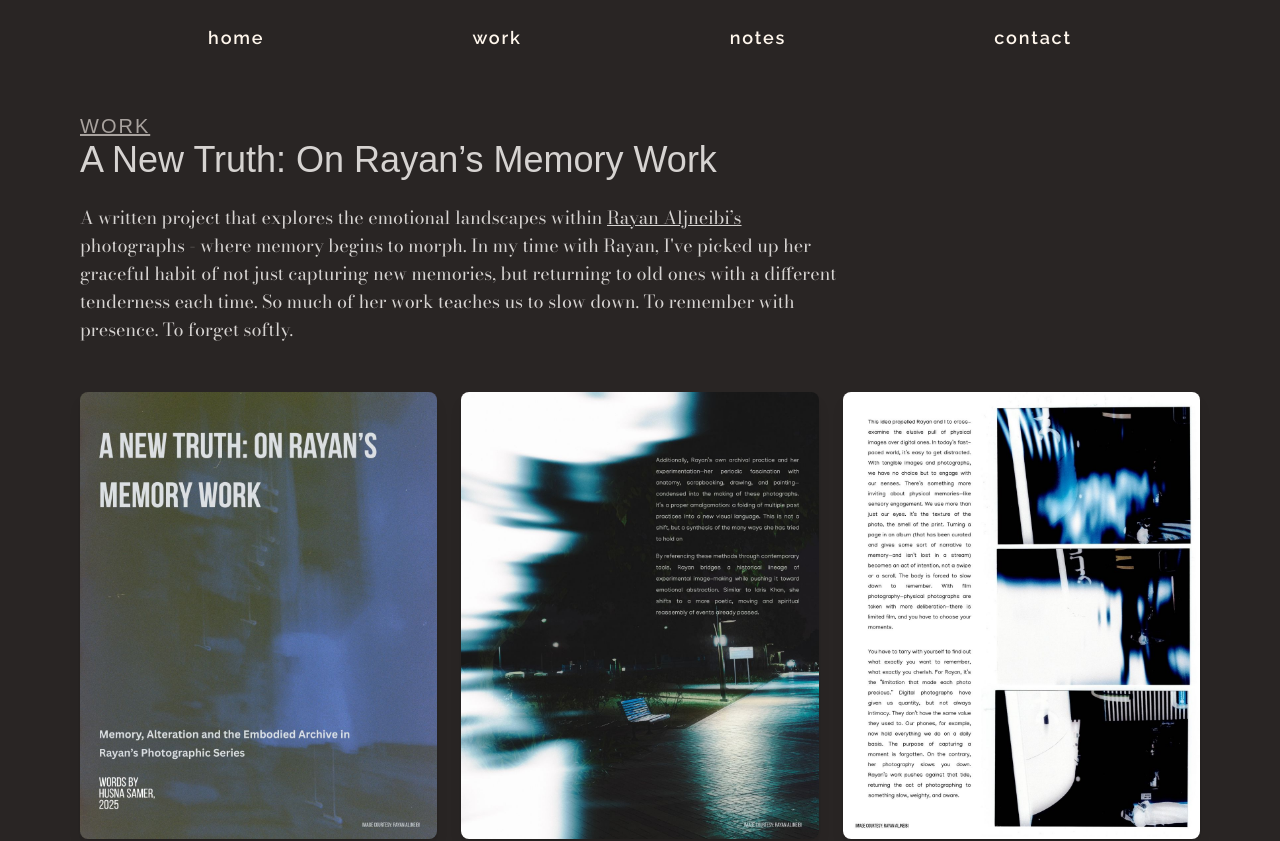
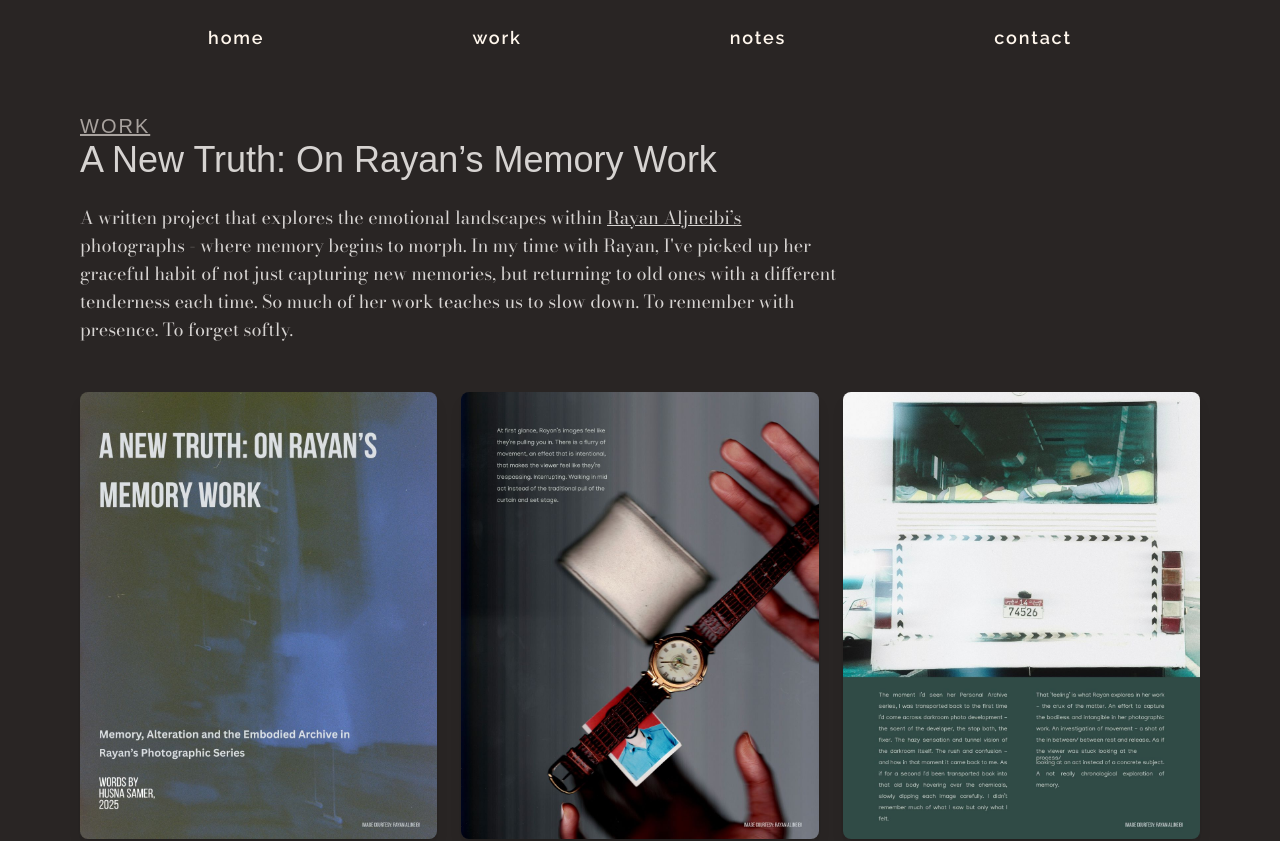
Before and after one commit to suhaamber/husna-samer, a Next.js app: page /work/memory in a window 1280 px wide. Shown: the top 841 px of the page. Built offline with nearby package versions, Linux system fonts and the light colour scheme; a web font is replaced by a local one.

Commit message:
updated memory masonry grid to reflect correct order, changed contact heading size

```diff
--- a/app/contact/page.tsx
+++ b/app/contact/page.tsx
@@ -42,7 +42,7 @@ export default function ContactPage() {
       <Navbar />
       <div className="min-h-screen bg-stone-800 text-orange-50 px-6 md:px-20 py-20 flex flex-col items-center">
         <div className="w-full max-w-6xl">
-          <h1 className="text-5xl font-heading my-12 text-left">Contact</h1>
+          <h1 className="text-3xl md:text-5xl font-heading my-12 text-left">Contact</h1>
 
           <div className="grid grid-cols-1 md:grid-cols-2 gap-16">
             {/* Left Column — Contact Info */}
--- a/app/work/memory/page.tsx
+++ b/app/work/memory/page.tsx
@@ -57,7 +57,7 @@ export default function MemoryPage() {
           </div>
         </FadeInWhenVisible>
 
-        {/* Masonry Grid */}
+        {/* Masonry Grid
         <div className="columns-1 sm:columns-2 lg:columns-3 gap-6 space-y-6">
           {images.map((img, index) => (
             <img
@@ -65,6 +65,20 @@ export default function MemoryPage() {
               src={img}
               alt={`Memory ${index + 1}`}
               className="w-full mb-6 rounded-lg shadow-lg hover:opacity-90 hover:cursor-pointer transition-all"
+              loading="lazy"
+              onClick={() => setSelectedIndex(index)}
+            />
+          ))}
+        </div>*/}
+
+        {/* Ordered Grid Layout (Row → Row) */}
+        <div className="grid grid-cols-1 sm:grid-cols-2 lg:grid-cols-3 gap-6">
+          {images.map((img, index) => (
+            <img
+              key={index}
+              src={img}
+              alt={`Memory ${index + 1}`}
+              className="w-full h-auto rounded-lg shadow-lg hover:opacity-90 cursor-pointer transition-all"
               loading="lazy"
               onClick={() => setSelectedIndex(index)}
             />
```
